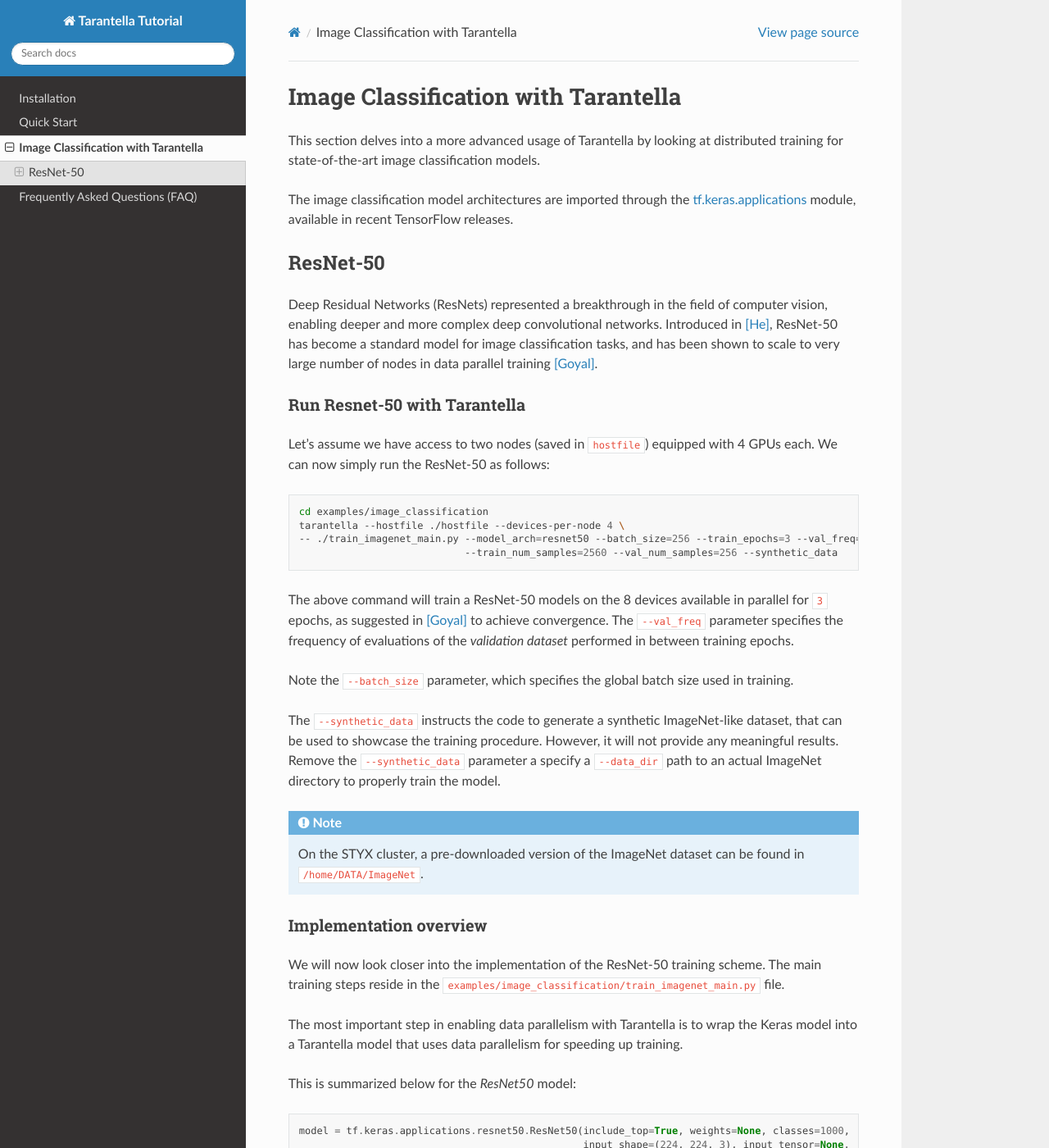
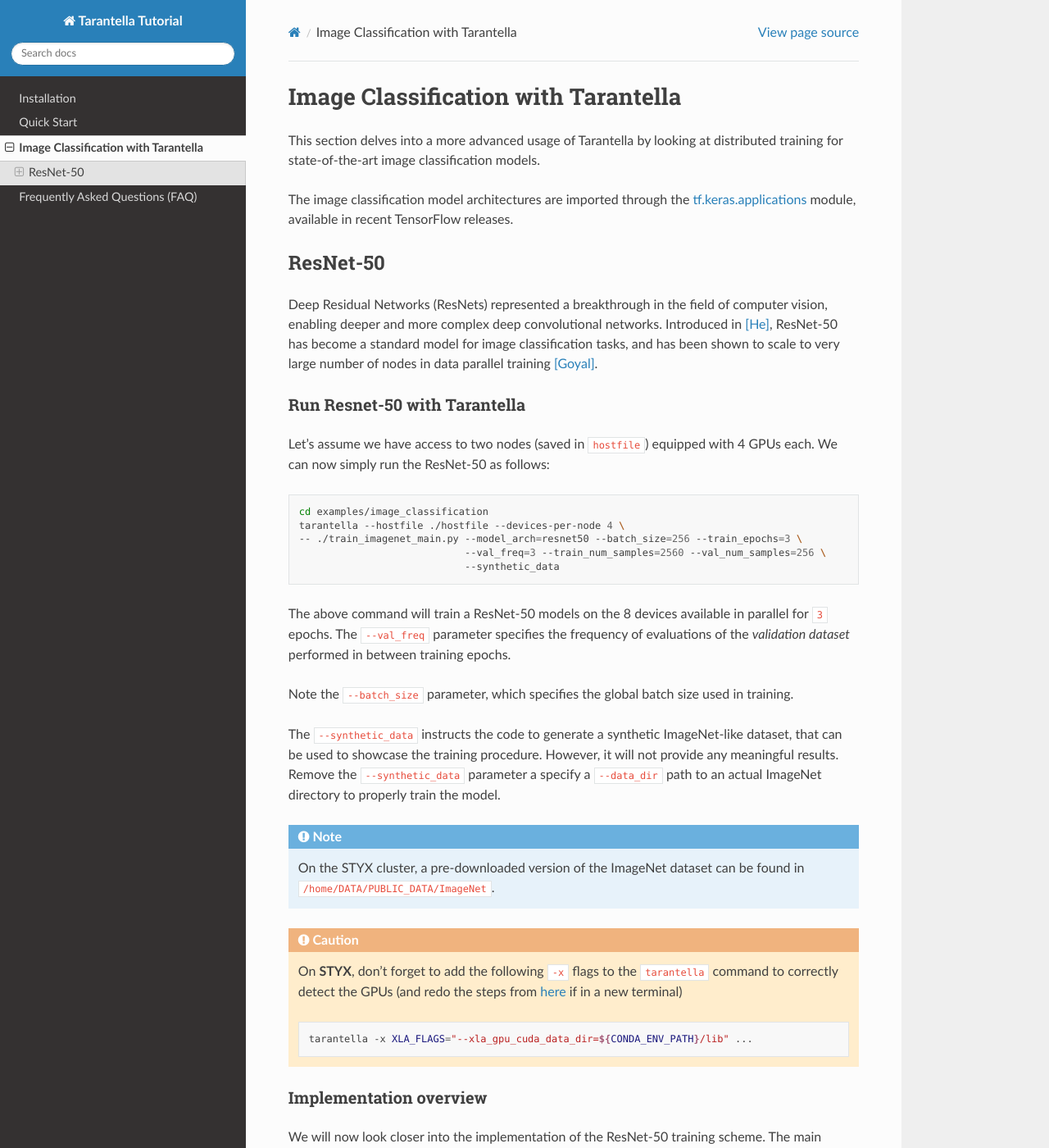
Before and after one commit to cc-hpc-itwm/tarantella_tutorial, a Sphinx documentation site: the page built from docs/source/tutorials.rst, in a window 1280 px wide and 1400 px high. Shown: the whole window at 82% size. Built offline with Sphinx 7.4.7 and the Read the Docs theme 2.0.0, drawn with Linux system fonts in a browser that asks for light colours; pages that are not in the unit, such as notebooks, are missing from menus.

Commit message:
docs: tutorial: add warning for styx

```diff
--- a/docs/source/quick_start.rst
+++ b/docs/source/quick_start.rst
@@ -84,6 +84,8 @@
 ^^^^^^^^^^^^^^^^^^^^^^^^^^^^^^^^^^^^^^^^
 
 Next, let's execute our model distributedly using ``tarantella`` on the command line.
+
+.. _tnt-exec-exports-label:
 
 .. caution::
 
--- a/docs/source/tutorials.rst
+++ b/docs/source/tutorials.rst
@@ -30,11 +30,12 @@
 
     cd examples/image_classification
     tarantella --hostfile ./hostfile --devices-per-node 4 \
-    -- ./train_imagenet_main.py --model_arch=resnet50 --batch_size=256 --train_epochs=3 --val_freq=3
-                                --train_num_samples=2560 --val_num_samples=256 --synthetic_data
+    -- ./train_imagenet_main.py --model_arch=resnet50 --batch_size=256 --train_epochs=3 \
+                                --val_freq=3 --train_num_samples=2560 --val_num_samples=256 \
+                                --synthetic_data
 
 The above command will train a ResNet-50 models on the 8 devices available in parallel
-for ``3`` epochs, as suggested in [Goyal]_ to achieve convergence.
+for ``3`` epochs.
 The ``--val_freq`` parameter specifies the frequency of evaluations of the
 *validation dataset* performed in between training epochs.
 
@@ -47,7 +48,18 @@
 
 .. note::
 
-  On the STYX cluster, a pre-downloaded version of the ImageNet dataset can be found in ``/home/DATA/ImageNet``.
+  On the STYX cluster, a pre-downloaded version of the ImageNet dataset can be found in
+  ``/home/DATA/PUBLIC_DATA/ImageNet``.
+
+.. caution::
+
+  On **STYX**, don't forget to add the following ``-x`` flags to the ``tarantella`` command
+  to correctly detect the GPUs (and redo the steps from
+  :ref:`here <tnt-exec-exports-label>` if in a new terminal)
+
+  .. code-block:: bash
+
+    tarantella -x XLA_FLAGS="--xla_gpu_cuda_data_dir=${CONDA_ENV_PATH}/lib" ...
 
 
 Implementation overview
```
